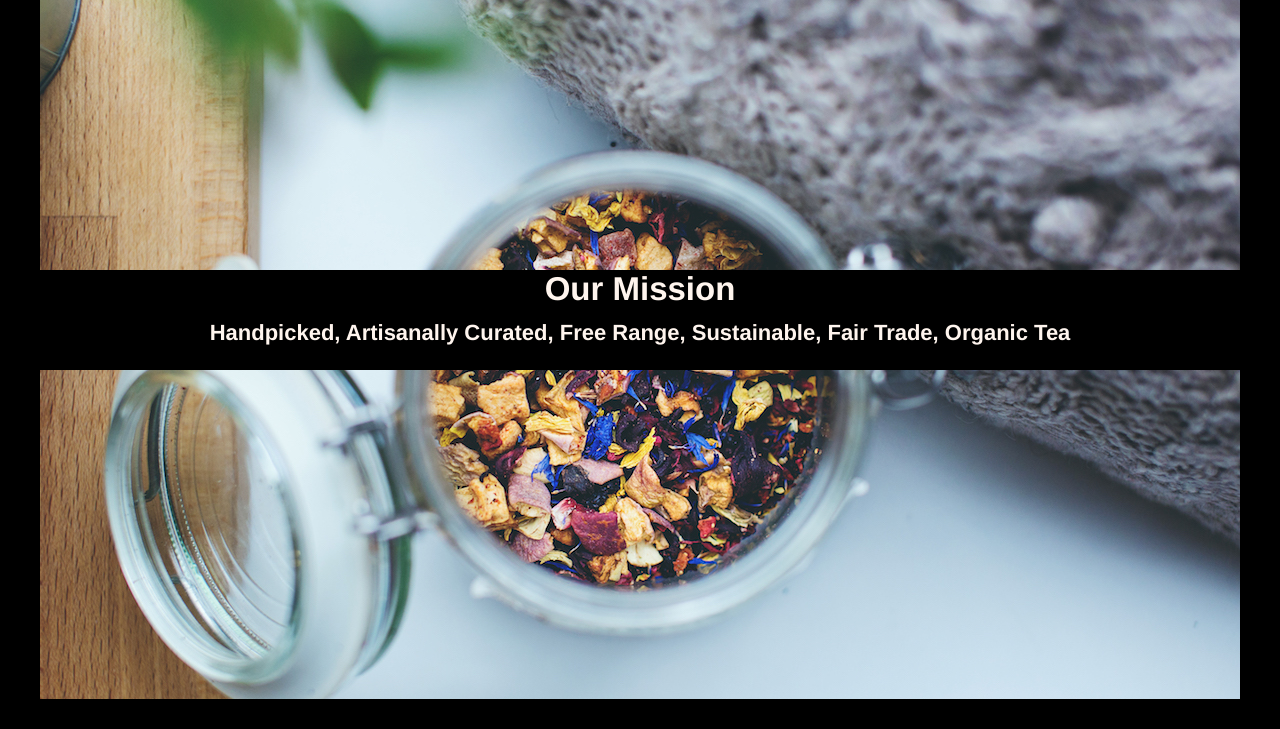
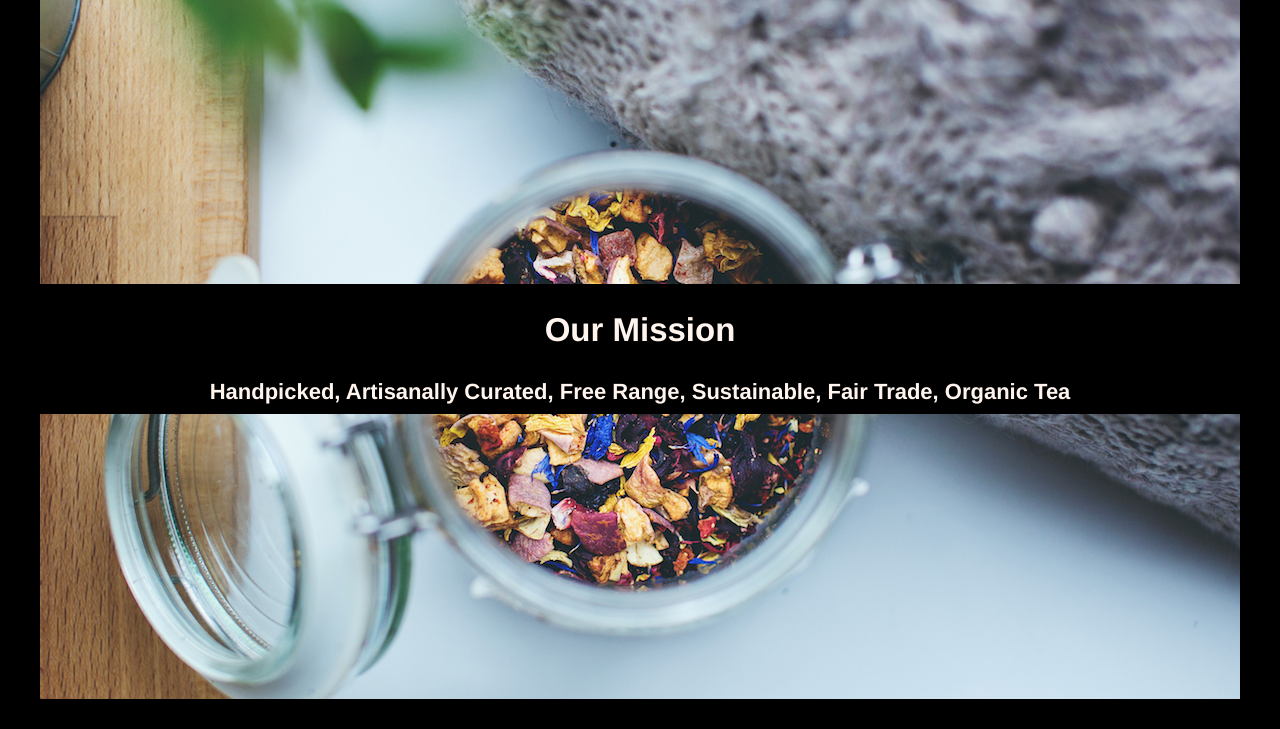
Before and after one commit to nemosfate/teacozy, a plain HTML site: page index.html in a window 1280 px wide. Shown: the part 71-800 px from the top of the page. Drawn offline with Linux system fonts and the light colour scheme.

Commit message:
fixed Our Mission box alignment - FINAL PUSH(i think)

```diff
--- a/index.html
+++ b/index.html
@@ -19,8 +19,10 @@
     <main>
       <!--container1-->
       <div class="container">
-        <h2 id="statement" class="mission">Our Mission</h2>
-        <h4 class="mission">Handpicked, Artisanally Curated, Free Range, Sustainable, Fair Trade, Organic Tea<h4>
+        <span class="mission">
+          <h2 id="statement">Our Mission</h2>
+          <h4>Handpicked, Artisanally Curated, Free Range, Sustainable, Fair Trade, Organic Tea</h4>
+        </span>
       </div>
       <!--container2-->
       <div class="featured">
--- a/resources/css/style.css
+++ b/resources/css/style.css
@@ -61,7 +61,7 @@ body {
   margin-top: 0px;
   margin-bottom: 0px;
   width: 1200px;
-  height: 50px;
+  height: 130px;
 }
 
 /*Main Content*/
```
